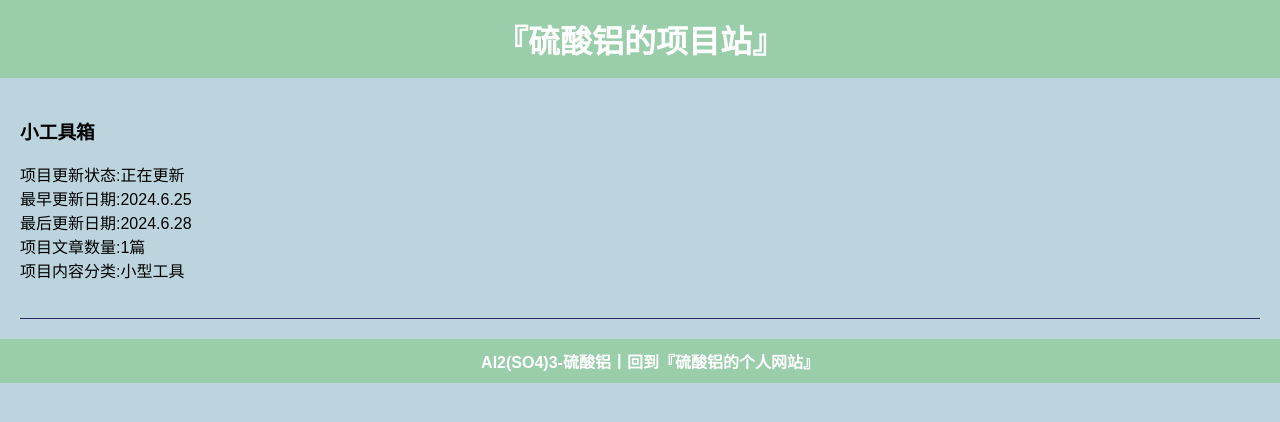
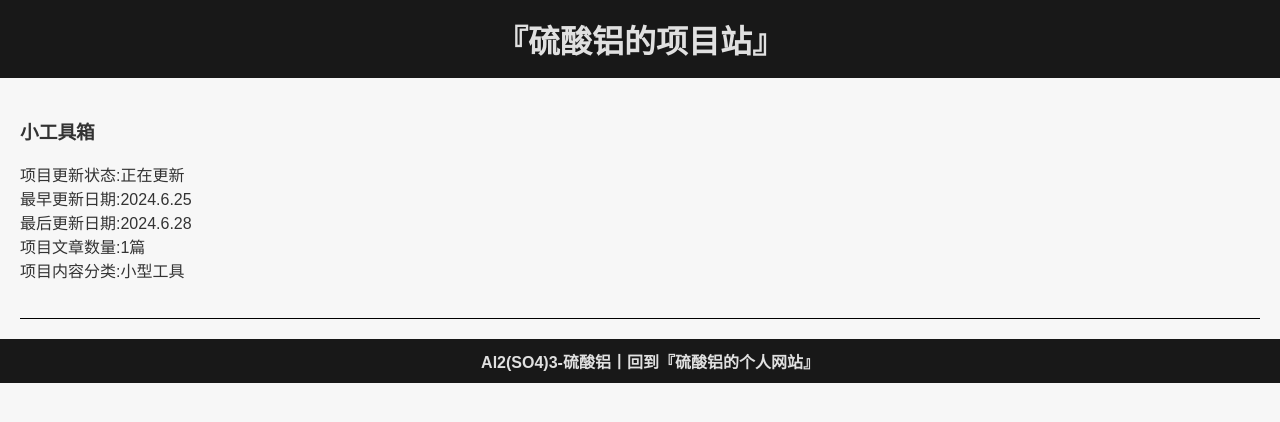
Before and after one commit to Al2SO43/project, a plain HTML site: page index.html in a window 1280 px wide. Drawn offline with Linux system fonts and the light colour scheme.

Commit message:
Add files via upload

```diff
--- a/css.css
+++ b/css.css
@@ -3,7 +3,8 @@ body {
     font-family: Arial, sans-serif;
     margin: 0;
     padding: 0;
-    background-color: rgba(133, 178, 196, 0.548);
+    background-color: #f5f5f5c0;
+    color: #333;
 }
 html, body {
     overflow-x: hidden;
@@ -11,8 +12,8 @@ html, body {
 }
 
 header {
-    background-color: rgba(128, 203, 130, 0.548);
-    color: #fff;
+    background-color: #181818;
+    color: #e0e0e0;
     padding: 1em 0;
     text-align: center;
 }
@@ -32,7 +33,7 @@ nav ul li {
 }
 
 nav ul li a {
-    color: #fff;
+    color: #e0e0e0;
     text-decoration: none;
 }
 
@@ -47,7 +48,7 @@ section {
 
 article {
     margin-bottom: 20px;
-    border-bottom: 1px solid #2e2a65;
+    border-bottom: 1px solid #000000;
     padding-bottom: 20px;
 }
 article a {
@@ -56,8 +57,8 @@ article a {
 }
 
 footer {
-    background-color: rgba(128, 203, 130, 0.548);
-    color: #fff;
+    background-color: #181818;
+    color: #e0e0e0;
     text-align: center;
     padding: 10px;
     width: 100%;
@@ -75,9 +76,9 @@ footer a{
 
 ::-webkit-scrollbar-thumb {
     border-radius: 4px;
-    background-color: rgba(60, 108, 96, 0.425);
+    background-color: #7a7a7a;
 }
 
 ::-webkit-scrollbar-thumb:hover {
-    background-color: rgba(72, 133, 237, 0.808);
+    background-color: #303030;
 }
```
